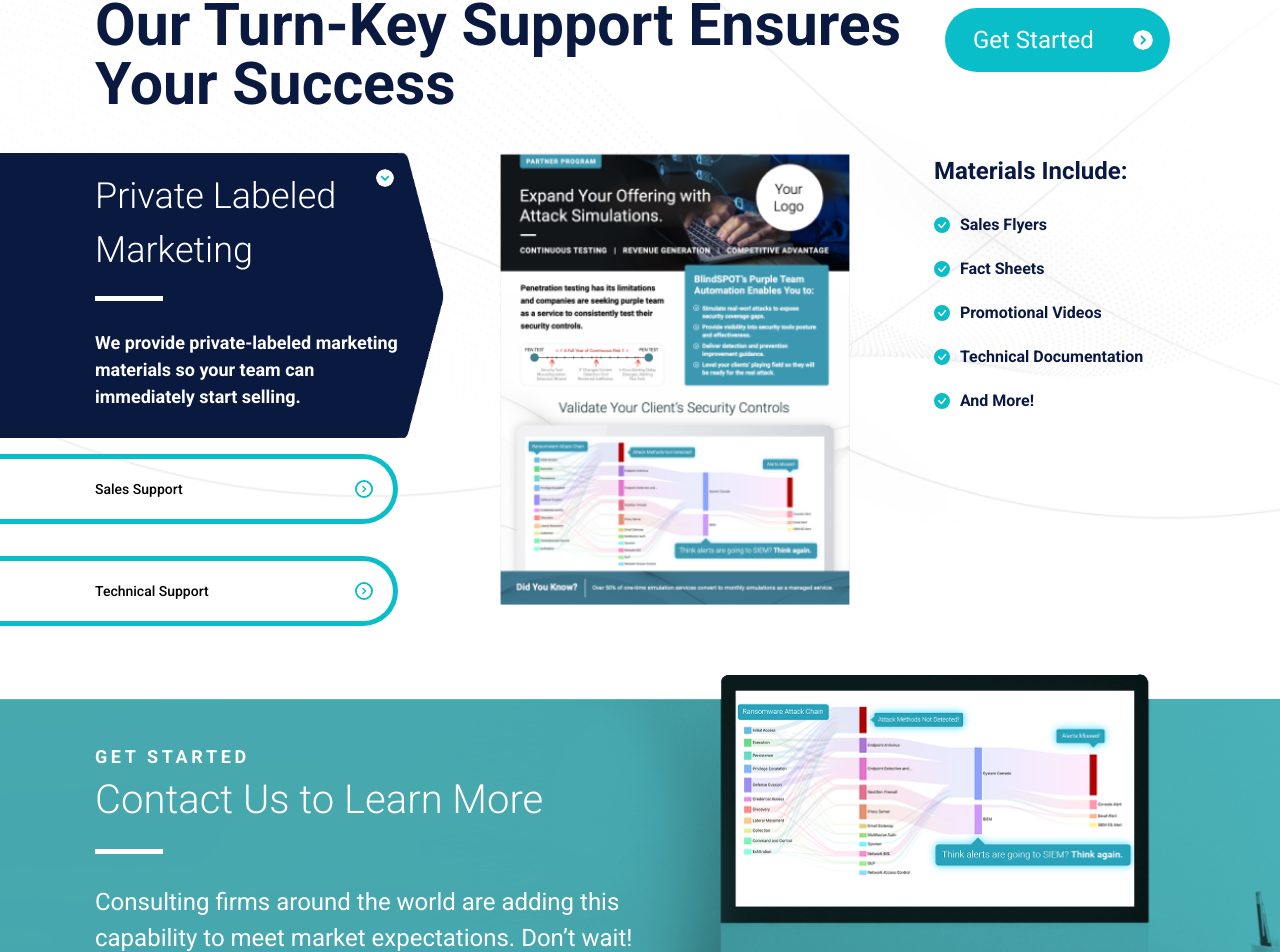
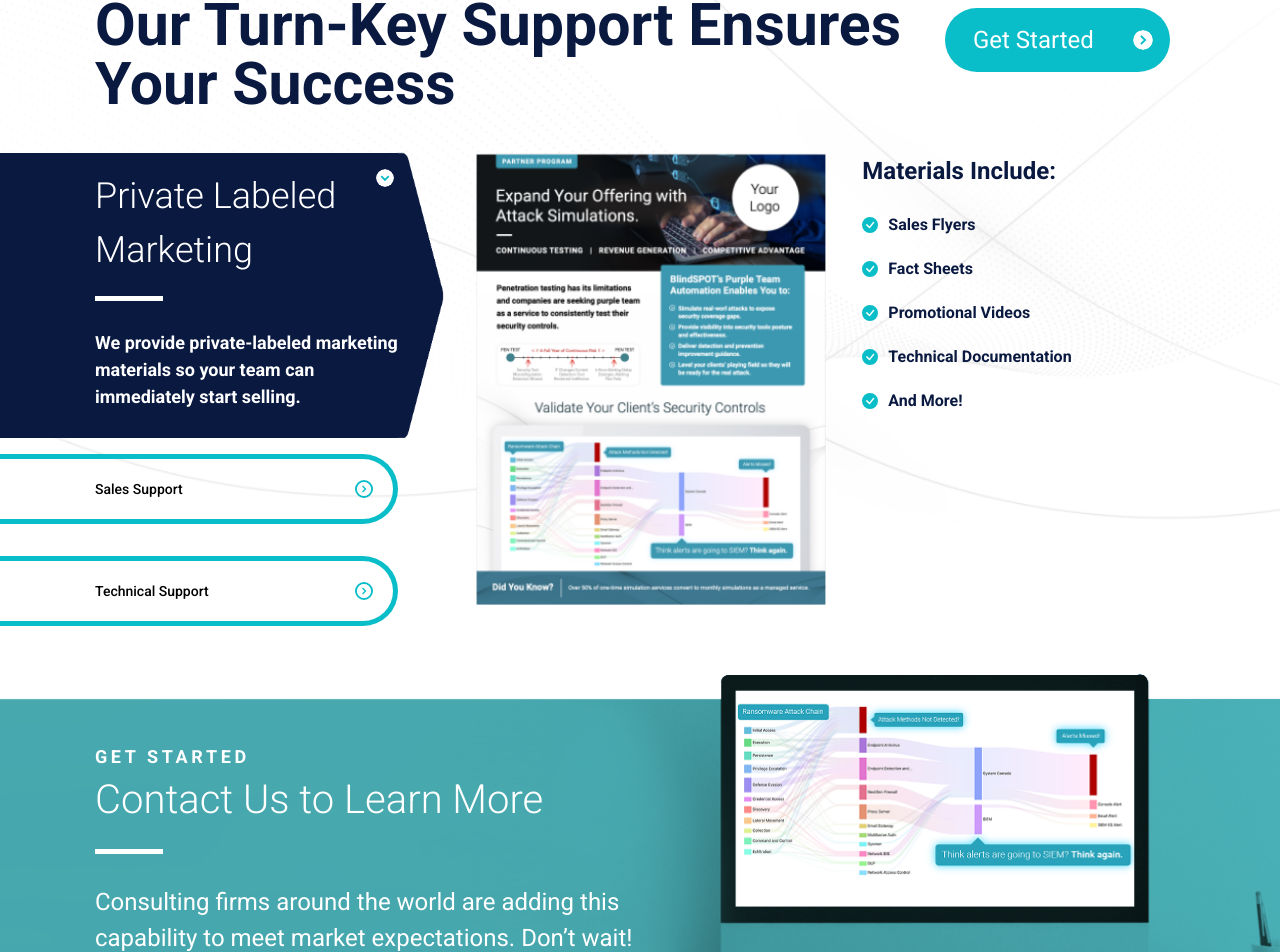
Before and after one commit to Sneha-BiswasZWT/intern-tasks, a Next.js app in the folder html-css/task7/blindspot_demo/: page / in a window 1280 px wide. Shown: the part 4541-5493 px from the top of the page. Built offline with nearby package versions, Linux system fonts and the light colour scheme.

Commit message:
minor change

```diff
--- a/html-css/task7/blindspot_demo/src/components/SupportSection.jsx
+++ b/html-css/task7/blindspot_demo/src/components/SupportSection.jsx
@@ -134,7 +134,7 @@ function SupportSection() {
             </div>
           </div>
 
-          <div className="tab-wrapper flex xl:flex-row flex-col flex-wrap items-start justify-between ease-in">
+          <div className="tab-wrapper flex xl:flex-row flex-col flex-wrap items-start justify-between ">
             <div className="flex flex-col xl:w-1/3 md:w-11/12 w-10/12 pr-[60px]">
               {tabData.map(({ id, title, description }) => (
                 <div key={id} onClick={() => setActiveTab(id)}>
@@ -153,7 +153,7 @@ function SupportSection() {
                 activeTab === id ? (
                   <div
                     key={id}
-                    className="flex w-full flex-col md:flex-row justify-around"
+                    className="flex w-full flex-col md:flex-row justify-around  xl:justify-normal"
                   >
                     {/* Image Section */}
                     <div className=" xl:px-[1.125rem]">
```
